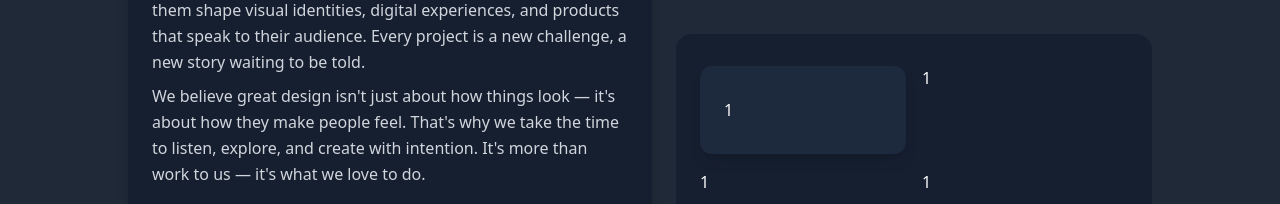
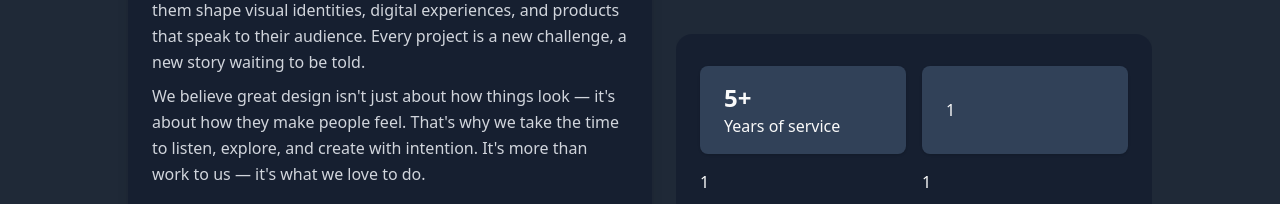
Before and after one commit to KlasniMisho123/All-company, a Next.js app: page /aboutus in a window 1280 px wide. Shown: the part 845-1049 px from the top of the page. Built offline with nearby package versions, Linux system fonts and the light colour scheme.

Commit message:
aboutus commmit

```diff
--- a/app/aboutus/page.tsx
+++ b/app/aboutus/page.tsx
@@ -57,10 +57,13 @@ export default function aboutus() {
               </div>
 
               <div className='flex-1 grid grid-cols-2 gap-4 shadow-lg bg-slate-900/50 rounded-2xl py-8 px-6 '>
-                <div className='shadow-lg bg-slate-800 rounded-xl py-8 px-6'>
+                <div className='shadow bg-slate-700 rounded-lg py-4 px-6'>
+                  <h2 className='text-2xl font-bold'>5+ </h2>
+                  <h4>Years of service </h4>
+                </div>
+                <div className='shadow bg-slate-700 rounded-lg py-8 px-6'>
                   1
                 </div>
-                <div>1</div>
                 <div>1</div>
                 <div>1</div>
               </div>
--- /dev/null
+++ b/components/StoryStatCard.tsx
@@ -0,0 +1,10 @@
+import React from 'react'
+
+export default function StoryStatCard() {
+  return (
+    <div className='shadow bg-slate-700 rounded-lg py-4 px-6'>
+        <h2 className='text-2xl font-bold'>5+ </h2>
+        <h4>Years of service </h4>
+    </div>
+  )
+}
```
